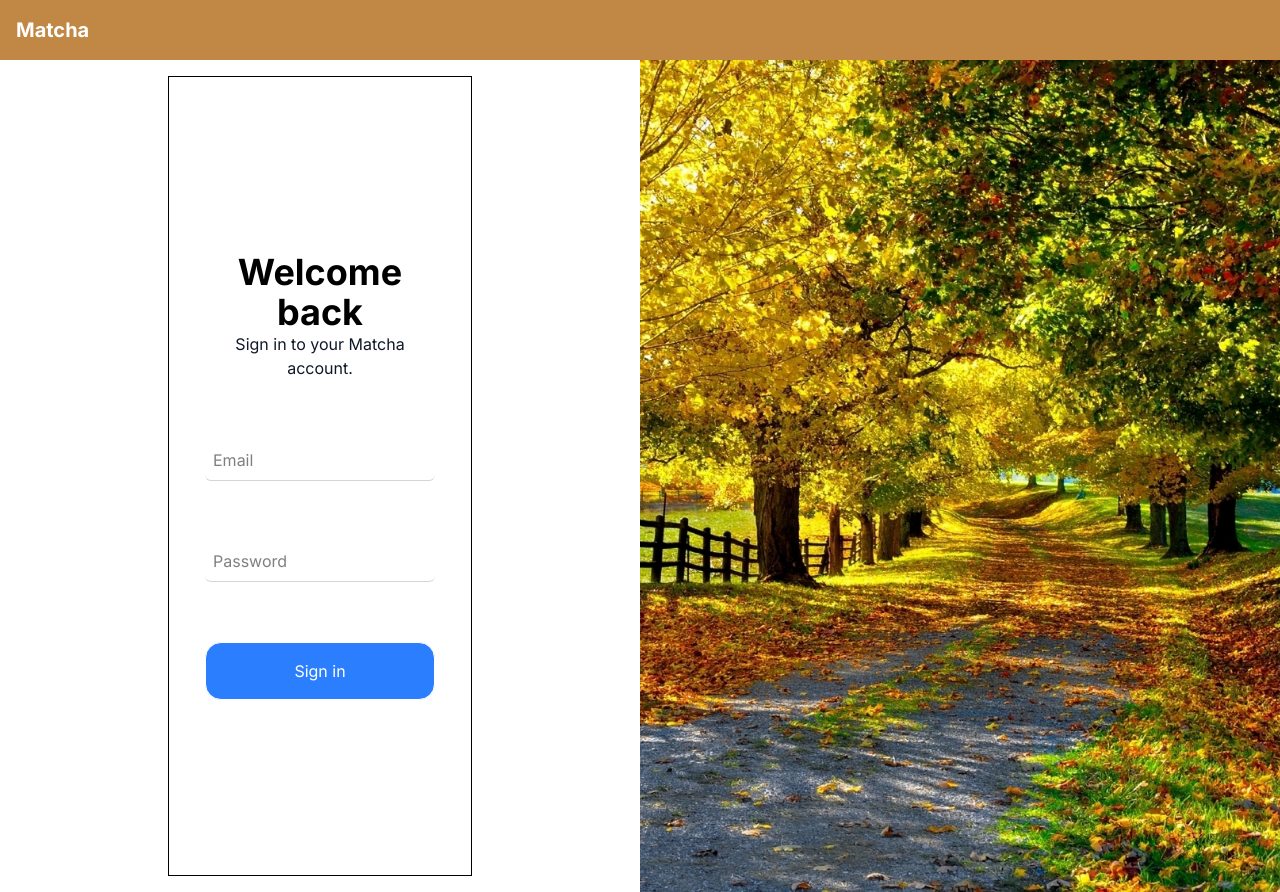
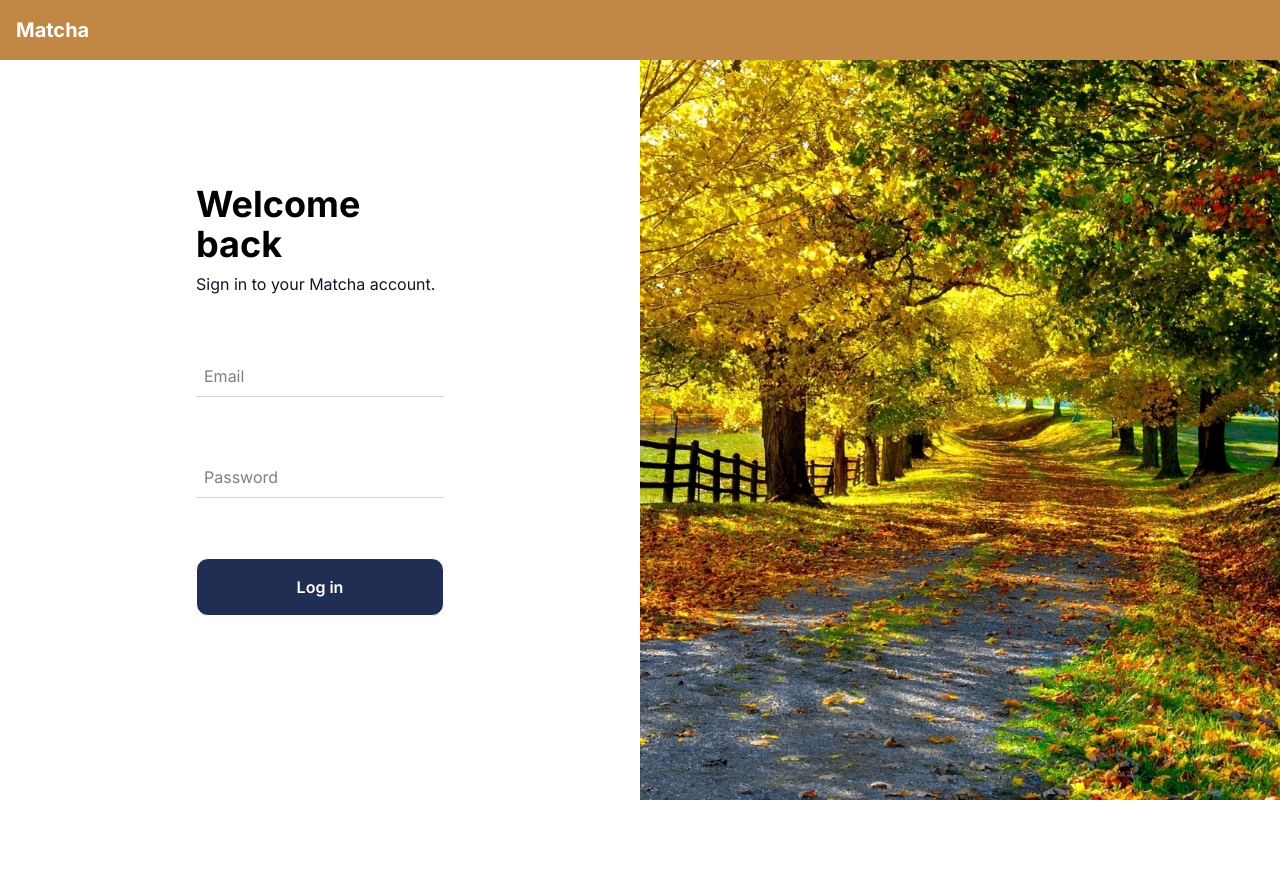
Before and after one commit to 42-matcha-dev/42-matcha, a Next.js app in the folder frontend/: page /login in a window 1280 px wide. After the commit the page ends 800 px from the top, so only its background shows below. Built offline with nearby package versions, Linux system fonts and the light colour scheme.

Commit message:
update: login css

```diff
--- a/frontend/src/app/(auth)/layout.tsx
+++ b/frontend/src/app/(auth)/layout.tsx
@@ -9,11 +9,11 @@ export default function AuthLayout({
 }>) {
   const image = "/image.jpeg";
   return (
-    <main className="flex flex-col h-screen">
+    <main className="flex flex-col h-screen relative">
       <Header />
       <div className="flex flex-col lg:flex-row flex-1">
         {/* Zone gauche = contenu spécifique */}
-        <div className="flex justify-center items-center w-full lg:w-1/2 bg-white text-black p-4">
+        <div className="flex justify-center items-center w-full lg:w-1/2 bg-white text-black">
           {children}
         </div>
 
--- a/frontend/src/app/components/Buttons/NextButton.tsx
+++ b/frontend/src/app/components/Buttons/NextButton.tsx
@@ -13,7 +13,7 @@ const NextButton = ({text, onClick, type = "submit", disabled = false}: NextButt
             type={type}
             onClick={onClick}
             disabled={disabled}
-            className="w-full text-white border bg-blue-500 rounded-2xl p-4 hover:bg-blue-600 active:bg-blue-700 disabled:opacity-50 disabled:cursor-not-allowed disabled:hover:bg-blue-500"
+            className="w-full text-white font-semibold border bg-secondary rounded-xl p-4 hover:bg-secondary-hover active:bg-secondary-active disabled:opacity-50 disabled:cursor-not-allowed disabled:hover:bg-secondary-hover"
         >
             {text}
         </button>
--- a/frontend/src/app/components/Header.tsx
+++ b/frontend/src/app/components/Header.tsx
@@ -2,7 +2,7 @@ import React from "react";
 
 const Header = () => {
   return (
-    <header className="bg-primary text-white p-4">
+    <header className="bg-primary text-white p-4 absolute top-0 left-0 w-full z-10">
         <h1 className="text-xl text-left font-bold">Matcha</h1>
     </header>
   );
--- a/frontend/src/app/components/InputForm.tsx
+++ b/frontend/src/app/components/InputForm.tsx
@@ -20,7 +20,7 @@ const InputForm = ({label, type, error, ...props}: InputFormProps) => {
   return (
     <div className="flex flex-col gap-2 w-full max-w-md">
         <input
-            className="border-b border-gray-300 rounded-md p-2 w-full focus:outline-none "
+            className="border-b border-gray-300 p-2 w-full focus:outline-none "
             type={type}
             name={label.toLowerCase()}
             placeholder={label}
--- a/frontend/src/app/components/LoginMain.tsx
+++ b/frontend/src/app/components/LoginMain.tsx
@@ -65,14 +65,14 @@ export default function LoginForm() {
     };
 
   return (
-    <div className="flex justify-center items-center min-h-screen w-1/2 h-full bg-white text-black p-4 border">
+    <div className="flex justify-center items-center min-h-screen w-1/2 h-full bg-white text-black p-4">
       <form
         onSubmit={handleSubmit(onSubmit)}
         className="flex flex-col items-center w-1/1.9 max-w-md p-5 gap-15">
           <Title title="Welcome back" subTitle="Sign in to your Matcha account."/>
           <InputForm label="Email" type="text" error={errors.email} {...register("email")}/>
           <InputForm label="Password" type="password" error={errors.password} {...register("password")}/>
-          <NextButton text="Sign in"/>
+          <NextButton text="Log in"/>
       </form>
     </div>
   );
--- a/frontend/src/app/components/Title.tsx
+++ b/frontend/src/app/components/Title.tsx
@@ -6,11 +6,11 @@ interface titleSchema {
 
 const Title = ({title, subTitle}: titleSchema) => {
   return (
-    <div className="w-full flex flex-col">
-        <h1 className="w-full text-4xl text-center font-bold">
+    <div className="w-full">
+        <h1 className="w-full text-4xl font-bold mb-2">
             {title}
         </h1>
-        <p className="w-full text-base text-center text-gray-900">
+        <p className="w-full text-base text-gray-900">
             {subTitle}
         </p>
     </div>
--- a/frontend/src/app/globals.css
+++ b/frontend/src/app/globals.css
@@ -13,6 +13,8 @@
   /* Custom colors */
   --color-primary: #c18845;
   --color-secondary: #212e53;
+  --color-secondary-hover: #2B3C6D;
+  --color-secondary-active: #18233F;
 
   --color-custom-light: #d9d9d9;
   --color-custom-medium: #8c8c8c;
--- a/frontend/src/app/schema.ts
+++ b/frontend/src/app/schema.ts
@@ -3,14 +3,14 @@ import { z } from "zod";
 const shortText = (min = 3, max = 20) =>
   z
     .string()
-    .min(min, { message: `Le texte doit contenir au moins ${min} caractères.` })
-    .max(max, { message: `Le texte doit contenir au maximum ${max} caractères.` });
+    .min(min, { message: `Text must contain at least ${min} characters.` })
+    .max(max, { message: `Text must contain at most ${max} characters.` });
 
 const longText = (min = 3, max = 150) =>
   z
     .string()
-    .min(min, { message: `Le texte doit contenir au moins ${min} caractères.` })
-    .max(max, { message: `Le texte doit contenir au maximum ${max} caractères.` });
+    .min(min, { message: `Text must contain at least ${min} characters.` })
+    .max(max, { message: `Text must contain at most ${max} characters.` });
 
 export const registerSchema = z.object({
   email: z.email(),
```
